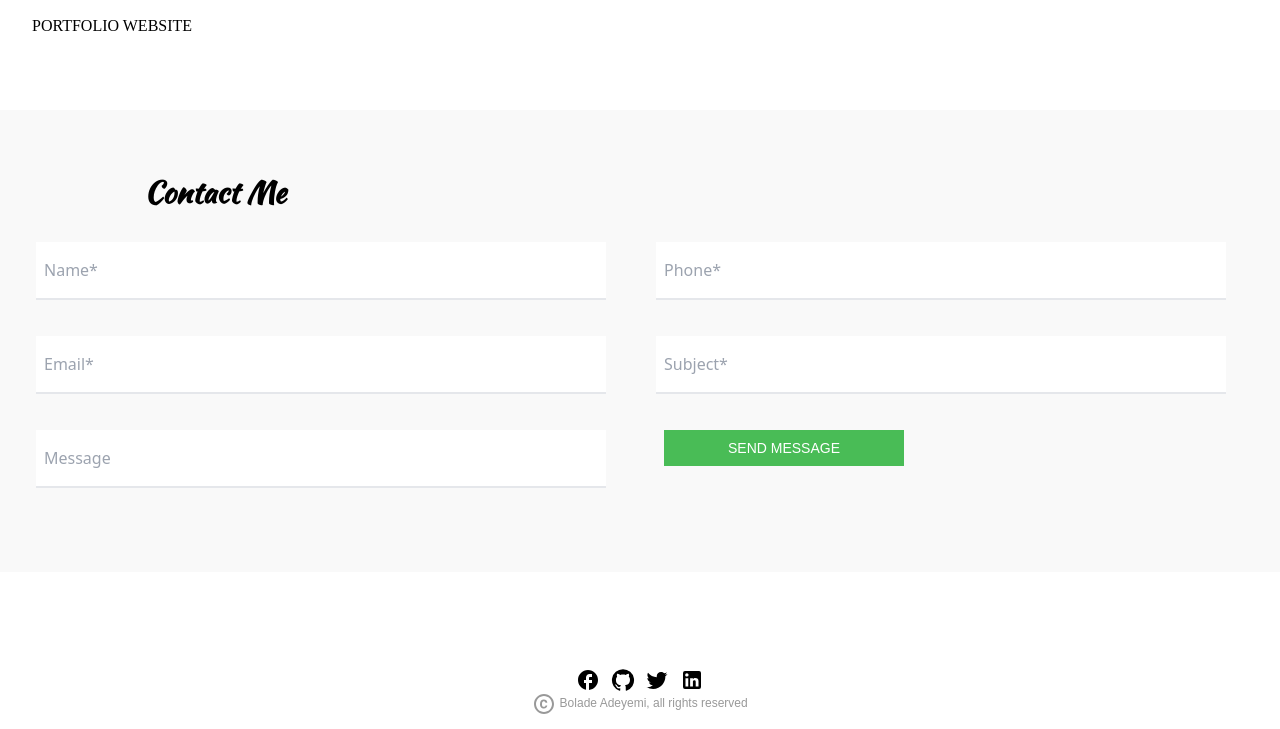
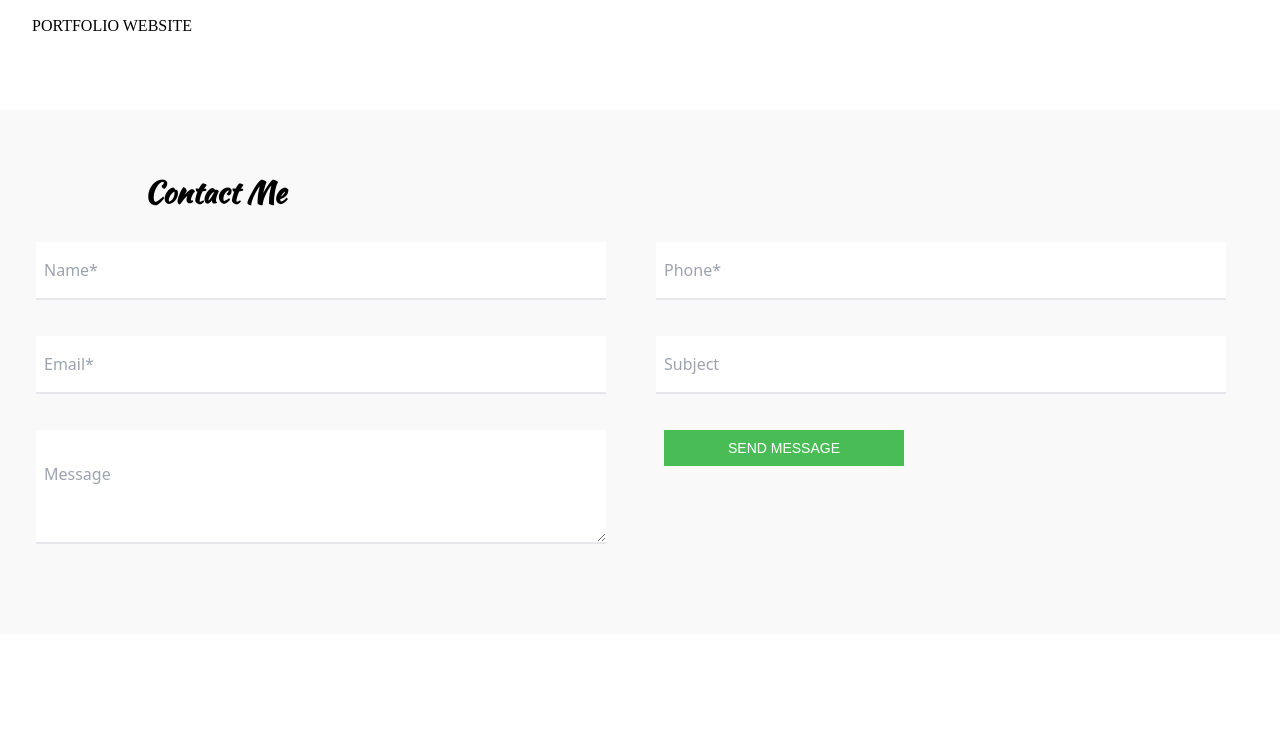
Before and after one commit to boladeadeyemi/my-portfolio, a React (Create React App) app: page / in a window 1280 px wide. Shown: the part 2932-3661 px from the top of the page. Built offline with nearby package versions, Linux system fonts and the light colour scheme.

Commit message:
New commit

```diff
--- a/package.json
+++ b/package.json
@@ -10,6 +10,7 @@
     "@testing-library/jest-dom": "^5.16.5",
     "@testing-library/react": "^13.4.0",
     "@testing-library/user-event": "^13.5.0",
+    "axios": "^1.4.0",
     "react": "^18.2.0",
     "react-dom": "^18.2.0",
     "react-router-dom": "^6.11.1",
--- a/src/Components/Contact.js
+++ b/src/Components/Contact.js
@@ -1,29 +1,60 @@
 import React from 'react'
+import axios from 'axios';
+
 
 function Contact() {
+  const handleSubmit = async (event) => {
+    event.preventDefault();
+    const form = event.target;
+    try {
+      const response = await axios.post(
+        'https://formspree.io/f/myyaavby',
+        new FormData(form)
+      );
+      window.alert('Form submitted successfully:', response.data);
+      // Add any additional logic here (e.g., show success message)
+    } catch (error) {
+      console.error('Error submitting form:', error);
+      // Add any error handling here (e.g., show error message)
+    }
+  };
+
   return (
     <div className='w-full bg-[#F9F9F9] py-16 px-4' id='contactMe'>
             <p className='md:ml-32 ml-5 font-Kaushan font-bold text-left md:text-3xl sm:text-2xl text-1xl mb-4'>Contact Me</p>
-        <div className='max-w-[1240px] mx-auto grid md:grid-cols-2 md:grid-rows-2'>
+          <form onSubmit={handleSubmit} method="POST" className='max-w-[1240px] mx-auto grid md:grid-cols-2 md:grid-rows-2'>
             <div className='px-1 pb-5 ml-3 py-4'>
-            <input className=' border-b-2 mx-auto  w-[95%] py-4 pl-2' placeholder='Name* ' />
+            <input className=' border-b-2 mx-auto  w-[95%] py-4 pl-2' placeholder='Name* '
+            type='text'
+            name='name'/>
             </div>
             <div className='px-1 pb-5 ml-3 py-4'>
-            <input  className='border-b-2 mx-auto w-[95%] py-4 pl-2' placeholder='Phone*'/>
+            <input  className='border-b-2 mx-auto w-[95%] py-4 pl-2' placeholder='Phone*'
+             type='text'
+             name='Phone'
+            />
             </div>
             <div className='px-1 pb-5 ml-3 py-4'>
-            <input  className='border-b-2 mx-autox w-[95%] py-4 pl-2' placeholder='Email*'/>
+            <input  className='border-b-2 mx-autox w-[95%] py-4 pl-2' placeholder='Email*'
+             type='email'
+             name='email'/>
             </div>
             <div className='px-1 pb-5 ml-3 py-4'>
-            <input  className='border-b-2 mx-autox w-[95%] py-4 pl-2' placeholder='Subject*'/>
+            <input  className='border-b-2 mx-autox w-[95%] py-4 pl-2' placeholder='Subject'
+             type='text'
+             name='subject'/>
             </div>
             <div className='px-1 pb-5 ml-3 py-4'>
-             <input  className='border-b-2 mx-autox w-[95%] py-4 pl-2' placeholder='Message'/>
+             <textarea placeholder='Message' className='border-b-2 mx-autox w-[95%] py-8 pl-2'
+              type='text'
+              name='message'/>
+
             </div>
             <div className='px-1 pb-5 ml-3 py-4'>
-             <button className='py-2 text-center bg-[#49bc56] w-[40%] md:text-sm sm:text-[0.9em] text-[0.7em] text-white font-Poppins ml-2'>SEND MESSAGE</button>
+             <button className='py-2 text-center bg-[#49bc56] w-[40%] md:text-sm sm:text-[0.9em] text-[0.7em] text-white font-Poppins ml-2'
+             type='submit'>SEND MESSAGE</button>
             </div>
-       </div>
+         </form>
 
     </div>
   )
--- a/src/Components/WhatIDo.js
+++ b/src/Components/WhatIDo.js
@@ -1,3 +1,4 @@
+import { JoinInnerRounded } from '@mui/icons-material'
 import React from 'react'
 
 function WhatIDo() {
@@ -26,7 +27,7 @@ function WhatIDo() {
             <p className='text-[#999999] font-[Poppins] font-light  mb-4 text-justify'>Python is a versatile and widely-used programming language, that is used for a variety of purposes. I use Python majorly for data science and analysis.</p>
             </div>
             <div className='px-3'>
-            <ion-icon name="analytics-outline"></ion-icon>
+            <JoinInnerRounded/>
             <h1 className='font-[Poppins]'>SQL</h1>
             <p className='text-[#999999] font-[Poppins] font-light mb-4 text-justify'>Structured Query Language is a programming language that I use for managing and manipulating relational databases. I primarily use it for database management, data manipulation, data definition, data control, data analysis and reporting.</p>
             </div>
```
Also changed, not shown: 1 other file (tests, documents, lock files or other folders).
